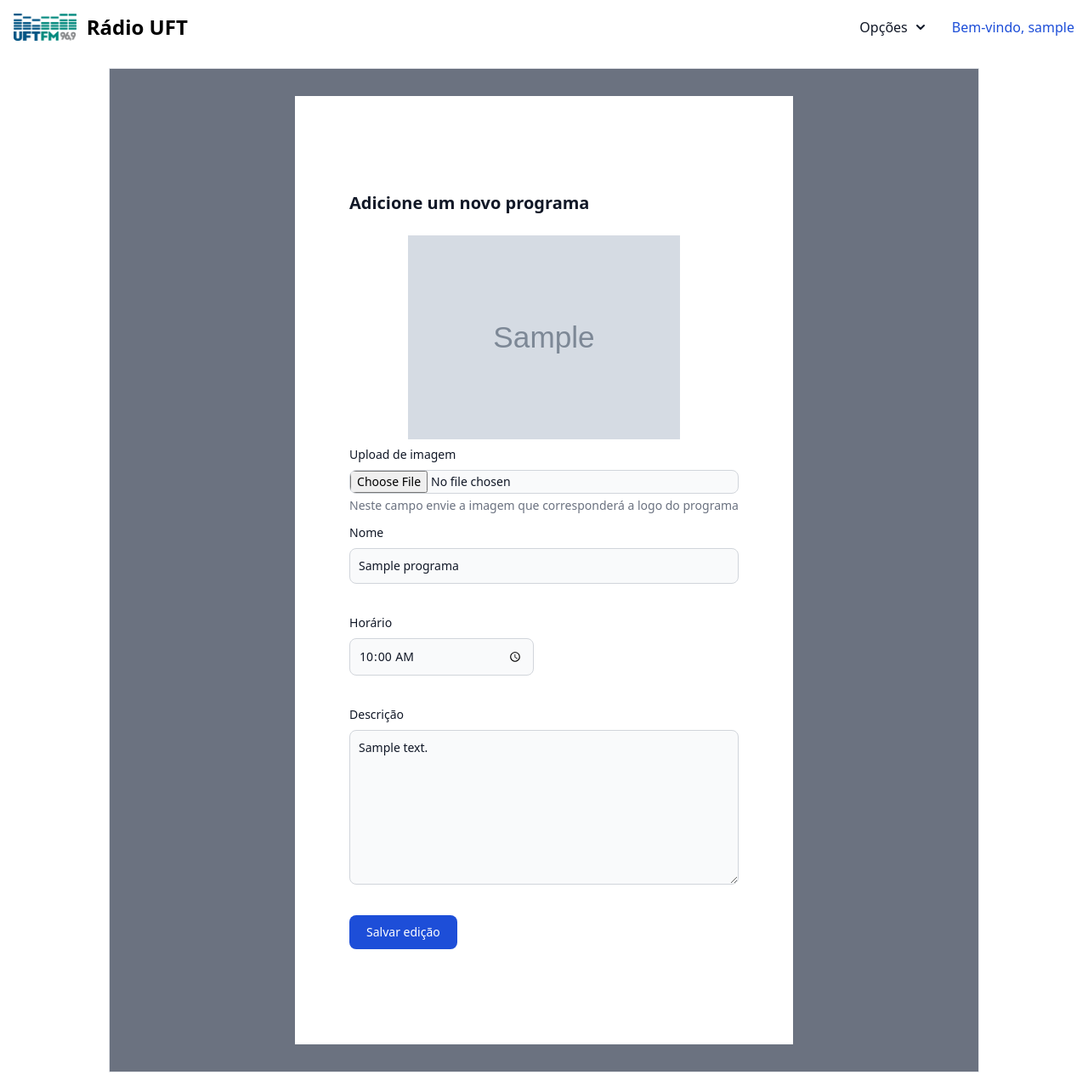
After one commit to Radio-UFT/radio_manager, a Django app: page /programa/1/ in a window 1280 px wide. The commit adds this page. Shown: the whole page at 85% size. Run offline with Django 4.2, Linux system fonts and the light colour scheme; a user stored in the database is signed in; tables that the repository leaves empty hold one stand-in row (values such as "Sample post"); grey boxes marked "Sample" are stand-in pictures; some libraries are stand-ins or nearby versions.

Commit message:
Funcionalidade de edição dos programas cadastrados

```diff
--- a/programa/urls.py
+++ b/programa/urls.py
@@ -1,8 +1,9 @@
 from django.urls import path
-from programa.views import ListarProgramas, FotoPrograma, CriarProgramas
+from programa.views import ListarProgramas, FotoPrograma, CriarProgramas, EditarProgramas
 
 urlpatterns = [
   path('', ListarProgramas.as_view(), name='listar-programas'),
   path('novo/', CriarProgramas.as_view(), name='criar-programas'),
+  path('<int:pk>/', EditarProgramas.as_view(), name='editar-programas'),
   path('fotos/<str:arquivo>', FotoPrograma.as_view(), name='foto-programa')
 ]
--- a/programa/views.py
+++ b/programa/views.py
@@ -1,5 +1,5 @@
 from django.urls import reverse_lazy
-from django.views.generic import ListView, CreateView
+from django.views.generic import ListView, CreateView, UpdateView
 from programa.forms import FormularioPrograma
 from programa.models import Programa
 from radio_manager.biblioteca import LoginObrigatorio
@@ -30,6 +30,15 @@ class CriarProgramas(LoginObrigatorio, CreateView):
   template_name = 'programa/novo.html'
   success_url = reverse_lazy('listar-programas')
 
+class EditarProgramas(LoginObrigatorio, UpdateView):
+  """
+  View para a edição de veiculos já cadastrados.
+  """
+  model = Programa
+  form_class = FormularioPrograma
+  template_name = 'programa/editar.html'
+  success_url = reverse_lazy('listar-programas')
+
 class FotoPrograma(LoginObrigatorio):
   """
   View para retornar a foto dos programas
--- /dev/null
+++ b/templates/programa/editar.html
@@ -0,0 +1,42 @@
+{% extends "../base.html" %}
+{% block titulo %} Listagem de Programas {% endblock %}
+{% block conteudo %}
+<div class='container flex flex-col items-center bg-gray-500 border border-gray-200 mb-4 mt-4' style="width: 80%; padding-top: 2rem; padding-bottom: 2rem">
+    <section class="bg-white dark:bg-gray-900" style='padding: 3rem;'>
+        <div class="py-8 px-4 mx-auto max-w-2xl lg:py-16">
+            <h2 class="mb-4 text-xl font-bold text-gray-900 dark:text-white">Adicione um novo programa</h2>
+            <form action="/programa/{{ object.pk }}/" method="post" enctype="multipart/form-data">
+                {% csrf_token %}
+                <div>
+                  <div class="flex items-center justify-center">
+                    <img src="{{ object.foto.url }}" alt="Imagem atual" class="mt-2 mb-2 max-w-xs">
+                  </div>
+                  <label class="block mb-2 text-sm font-medium text-gray-900 dark:text-white" for="user_avatar">Upload de imagem</label>
+                  <input class="block w-full text-sm text-gray-900 border border-gray-300 rounded-lg cursor-pointer bg-gray-50 dark:text-gray-400 focus:outline-none dark:bg-gray-700 dark:border-gray-600 dark:placeholder-gray-400" aria-describedby="user_avatar_help" id="user_avatar" type="file" name="foto" value="{{ object.foto.url }}">
+                  <div class="mt-1 text-sm text-gray-500 dark:text-gray-300 mb-3" id="user_avatar_help">Neste campo envie a imagem que corresponderá a logo do programa</div>
+                </div>
+
+                <div class="grid gap-4 sm:grid-cols-2 sm:gap-6">
+                    <div class="sm:col-span-2">
+                        <label for="nome" class="block mb-2 text-sm font-medium text-gray-900 dark:text-white">Nome</label>
+                        <input type="text" name="nome" id="nome" class="bg-gray-50 border border-gray-300 text-gray-900 text-sm rounded-lg focus:ring-primary-600 focus:border-primary-600 block w-full p-2.5 dark:bg-gray-700 dark:border-gray-600 dark:placeholder-gray-400 dark:text-white dark:focus:ring-primary-500 dark:focus:border-primary-500 mb-3" placeholder="Nome do programa" value="{{object.nome}}">
+                    </div>
+                    <div>
+                      <label for="horario" class="block mb-2 text-sm font-medium text-gray-900 dark:text-white">Horário</label>
+                      <input type="time" id="horario" name="horario" class="bg-gray-50 border border-gray-300 text-gray-900 text-sm rounded-lg focus:ring-primary-600 focus:border-primary-600 block w-full p-2.5 dark:bg-gray-700 dark:border-gray-600 dark:placeholder-gray-400 dark:text-white dark:focus:ring-primary-500 dark:focus:border-primary-500 mb-3" placeholder="HH:mm" value="{{object.horario|date:'H:i'}}">
+                  </div>
+
+                    <div class="sm:col-span-2">
+                      <label for="descricao" class="block mb-2 text-sm font-medium text-gray-900 dark:text-white">Descrição</label>
+                      <textarea id="descricao" name="descricao" rows="8" class="block p-2.5 w-full text-sm text-gray-900 bg-gray-50 rounded-lg border border-gray-300 focus:ring-primary-500 focus:border-primary-500 dark:bg-gray-700 dark:border-gray-600 dark:placeholder-gray-400 dark:text-white dark:focus:ring-primary-500 dark:focus:border-primary-500 mb-3" placeholder="Insira a descrição do programa">{{ object.descricao }}</textarea>
+                  </div>
+
+                </div>
+                <button type="submit" class="inline-flex items-center px-5 py-2.5 mt-4 sm:mt-6 text-sm font-medium text-center text-white bg-blue-700 rounded-lg focus:ring-4 focus:ring-blue-200 dark:focus:ring-blue-900 hover:bg-primary-800">
+                Salvar edição
+                </button>
+            </form>
+        </div>
+    </section>
+</div>
+{% endblock %}
--- a/templates/programa/novo.html
+++ b/templates/programa/novo.html
@@ -10,7 +10,7 @@
                 <div>
                     <label class="block mb-2 text-sm font-medium text-gray-900 dark:text-white" for="user_avatar">Upload de imagem</label>
                     <input class="block w-full text-sm text-gray-900 border border-gray-300 rounded-lg cursor-pointer bg-gray-50 dark:text-gray-400 focus:outline-none dark:bg-gray-700 dark:border-gray-600 dark:placeholder-gray-400" aria-describedby="user_avatar_help" id="user_avatar" type="file" name="foto">
-                    <div class="mt-1 text-sm text-gray-500 dark:text-gray-300 mb-3" id="user_avatar_help">Neste campo envie a imagem que corresponderá ao logo do programa</div>
+                    <div class="mt-1 text-sm text-gray-500 dark:text-gray-300 mb-3" id="user_avatar_help">Neste campo envie a imagem que corresponderá a logo do programa</div>
                 </div>
                 <div class="grid gap-4 sm:grid-cols-2 sm:gap-6">
                     <div class="sm:col-span-2">
```
Also changed, not shown: templates/programa/listar.html (+14 -1 lines).
